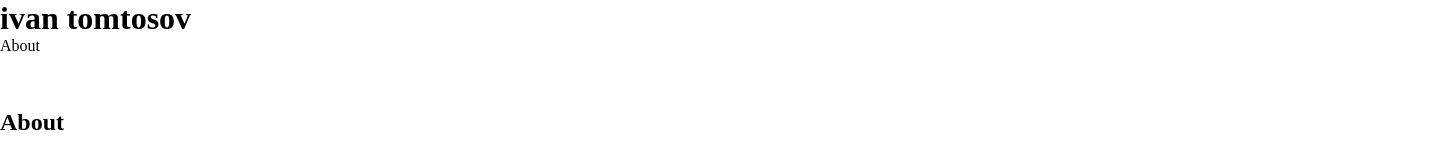
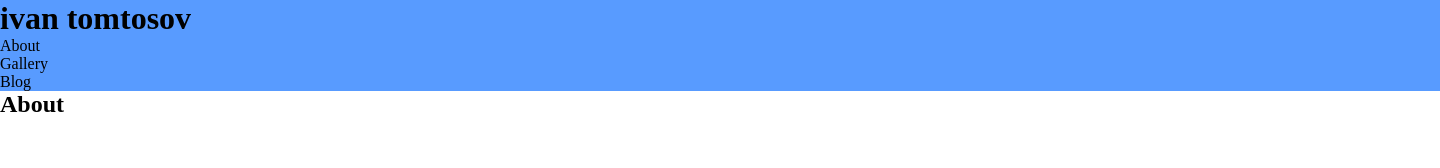
Before and after one commit to IvatomPlay/My_first_site, a plain HTML site: page index.html in a window 1280 px wide. Shown: the whole page, 1440 px wide, since content can reach past the window. Drawn offline with Linux system fonts and the light colour scheme.

Commit message:
added some meta tegs and js file

```diff
--- a/index.html
+++ b/index.html
@@ -3,25 +3,27 @@
 <head>
   <meta charset="UTF-8">
   <meta name="viewport" content="width=device-width, initial-scale=1.0">
+  <meta name="author" content="Ivan Tomtosov">
+  <meta name="description" content="My first web site">
   <title>Ivan Tomtosov</title>
   <link rel="stylesheet" href="./styles/style.css">
+  <script src="./script/index.js" defer></script>
 </head>
 <body class="page">
   <header class="header">
-    <div class="header_content">
-      <h1>ivan tomtosov</h1>
-      <nav>
-        <ul>
-          <li>About</li>
-          <li></li>
-          <li></li>
-          <li></li>
+    <div class="header__content">
+      <h1 class="title">ivan tomtosov</h1>
+      <nav class="navigation">
+        <ul class="navigation__list">
+          <li class="navigation__list_item">About</li>
+          <li class="navigation__list_item">Gallery</li>
+          <li class="navigation__list_item">Blog</li>
         </ul>
       </nav>
     </div>
   </header>
   <main class="main">
-    <section>
+    <section class="about">
       <h2>About</h2>
     </section>
   </main>
--- /dev/null
+++ b/script/index.js
@@ -0,0 +1,3 @@
+let started = "Get to work!";
+
+console.log(started);
--- a/styles/style.css
+++ b/styles/style.css
@@ -2,3 +2,12 @@
   margin: 0;
   padding: 0;
 }
+
+.page {
+  width: 1440px;
+  margin: 0 auto;
+}
+
+.header {
+  background-color: rgba(32, 121, 255, 0.747);
+}
```
